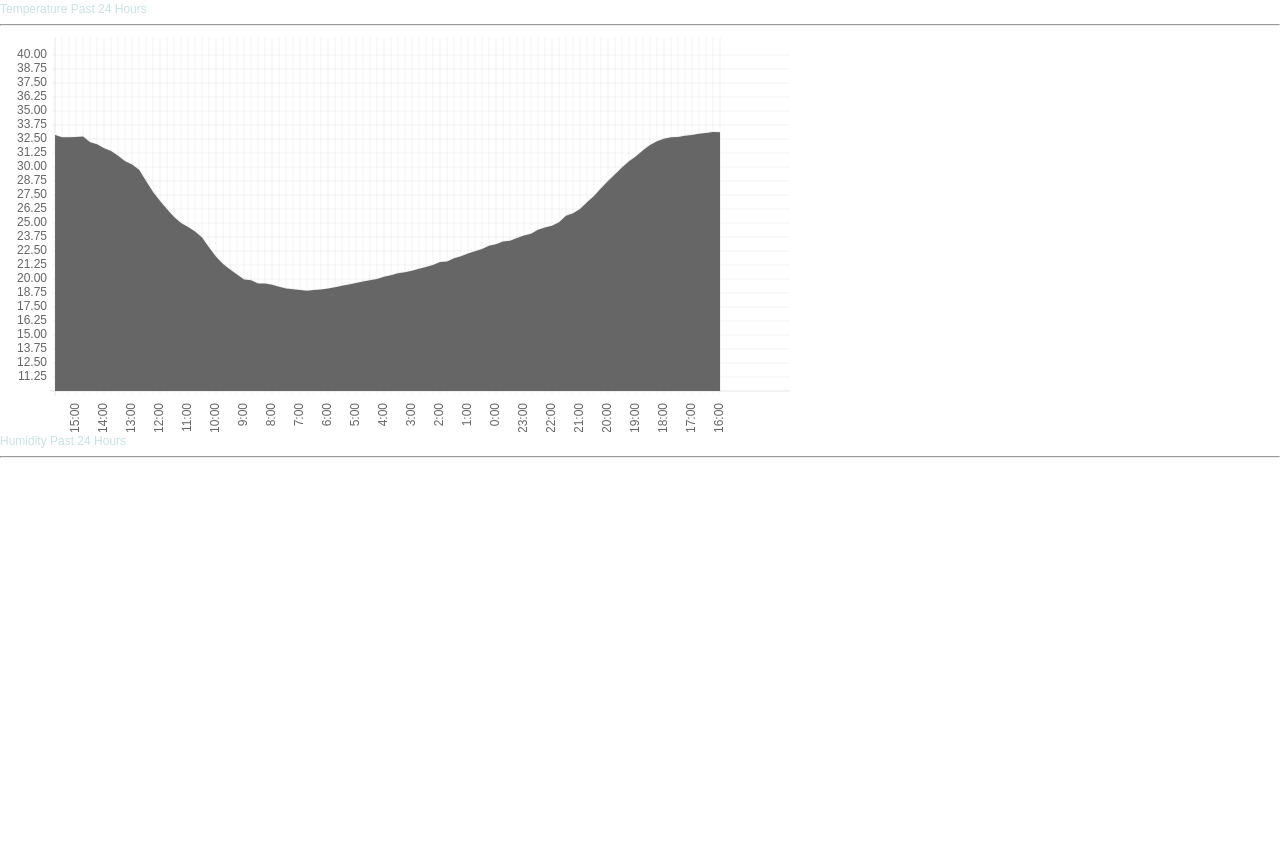
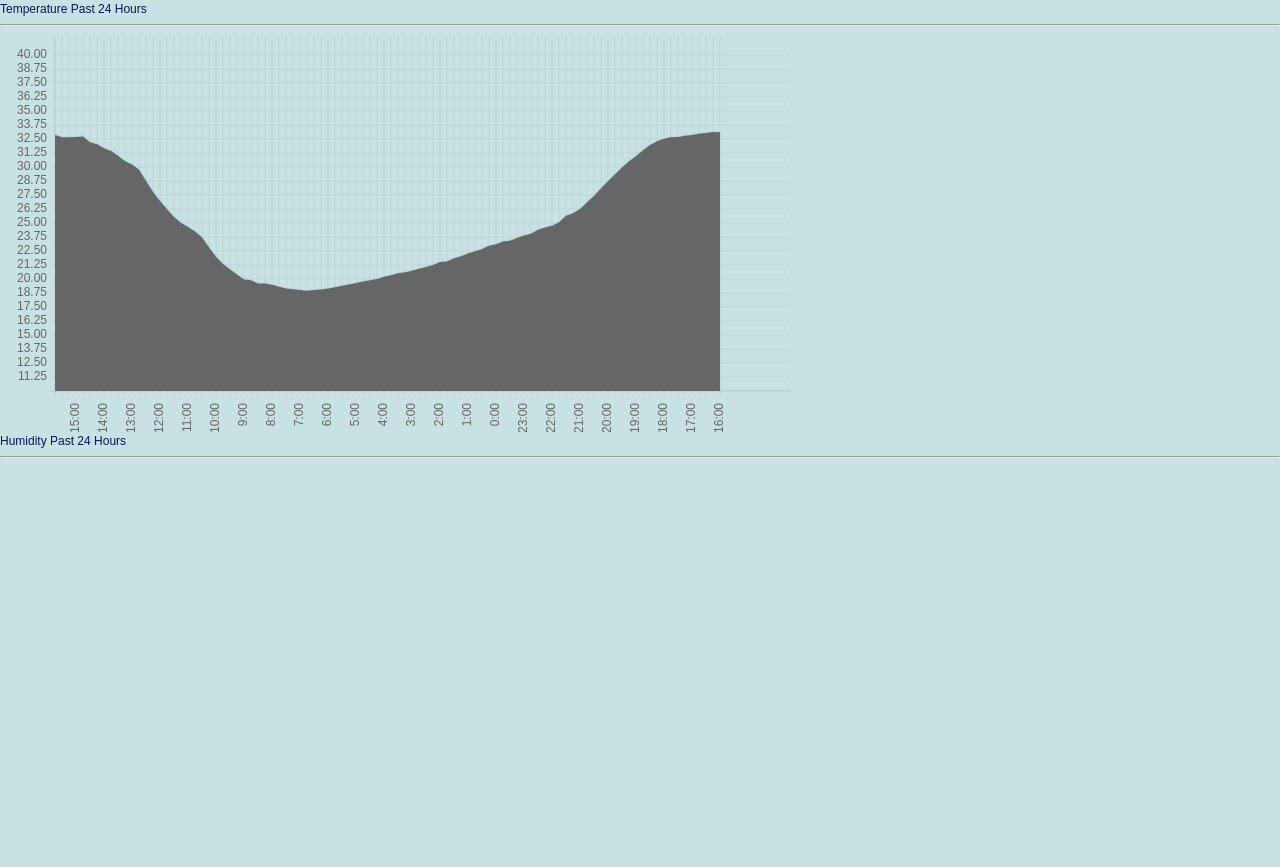
Before and after one commit to altersaddle/Garduino, a plain HTML site: page Reporting/web/index.html in a window 1280 px wide. Shown: the top 867 px of the page. Drawn offline with Linux system fonts and the light colour scheme.

Commit message:
new bg color (attempt 2)

```diff
--- a/Reporting/web/garden.css
+++ b/Reporting/web/garden.css
@@ -2,7 +2,8 @@ body {
 	font-family:Arial, Helvetica, sans-serif;
 	line-height:18px;
 	font-size:12px;
-	color: #C8E2E3;
+	color: #06185c;
+	background: #C8E2E3;
 	margin: 0;
 	padding: 0;
 }
```
